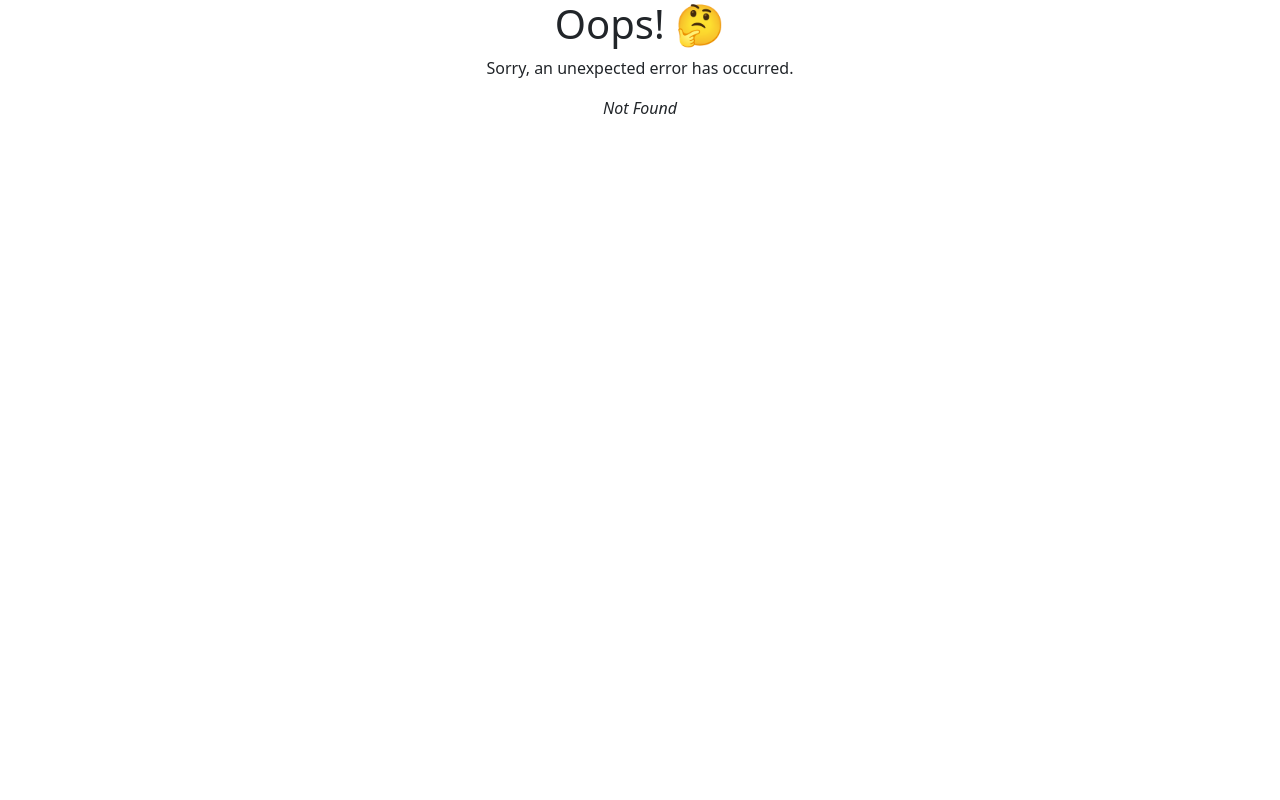
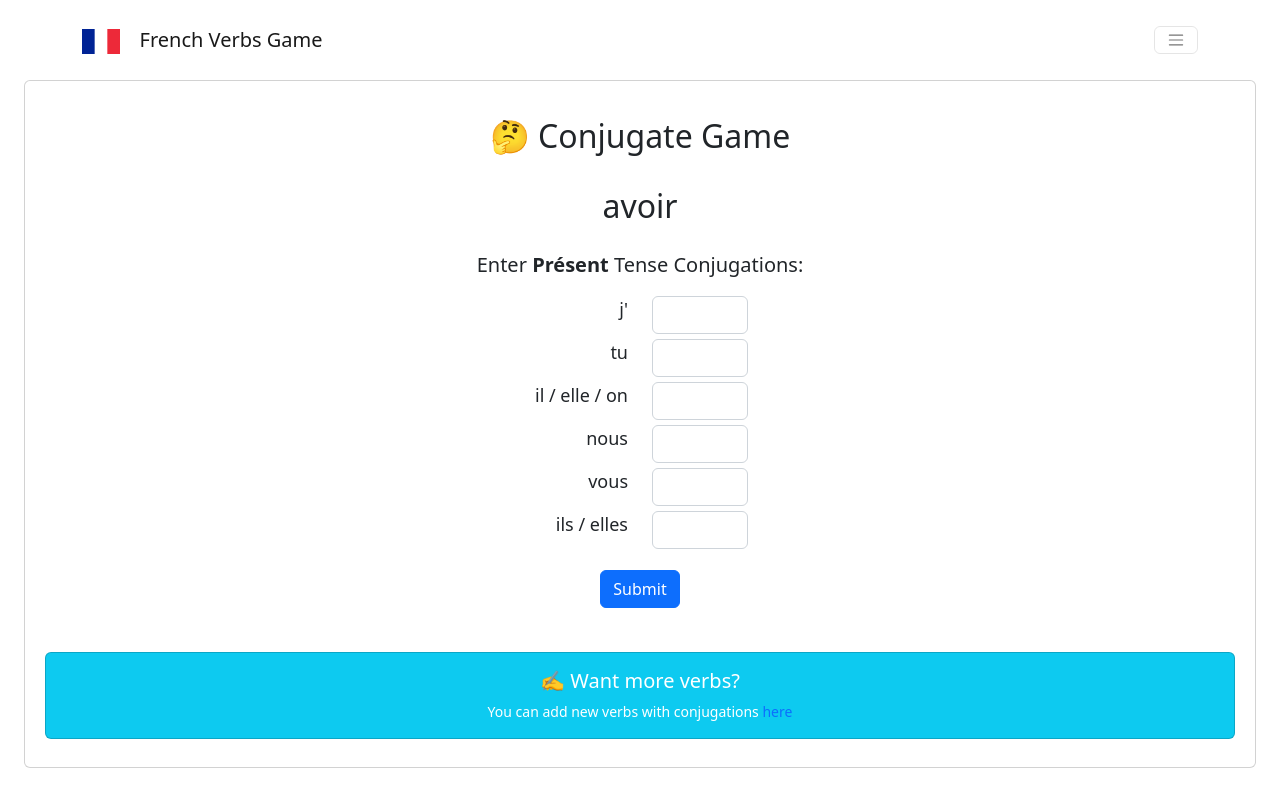
Before and after one commit to ryanMegarityART/french-verbs-game, a React (Vite) app in the folder frontend/: page /play/conjugate in a window 1280 px wide. Before the commit this address had no page. Built offline with nearby package versions, Linux system fonts and the light colour scheme; sample sign-in values are in the browser's storage.

Commit message:
add conjugation poc

```diff
--- a/frontend/src/App.css
+++ b/frontend/src/App.css
@@ -13,8 +13,12 @@
   margin-right: 1em;
 }
 
+.guess {
+  padding: 1em;
+  font-size: 1.25em;
+}
 
-.guess {
+.conj {
   padding: 1em;
   font-size: 1.25em;
 }
@@ -36,3 +40,11 @@ a {
 .toggle {
   font-size: 0.75em;
 }
+
+.conjugation-text-box {
+  width: 6em;
+}
+
+.add-link {
+  margin-top: 2em;
+}
--- a/frontend/src/App.tsx
+++ b/frontend/src/App.tsx
@@ -1,27 +1,38 @@
-import { useState } from "react";
-import { GuessVerb } from "./components/GuessVerb";
-import { Score } from "./components/Score";
-import { GameOver } from "./components/GameOver";
-import { GameWin } from "./components/GameWin";
+import { useEffect } from "react";
+import { Container, Row, Col } from "react-bootstrap";
+import { Outlet } from "react-router-dom";
+import { useOutletContext, useLocation } from "react-router-dom";
 
 function App() {
-  const [score, setScore] = useState(10);
-
-  const handleGameReset = () => {
-    setScore(10);
-  };
+  // @ts-ignore
+  const [user, setUser] = useOutletContext();
+  const location = useLocation();
 
   return (
     <div>
       <div className="app">
         <div className="card">
-          {score > 0 && score < 20 && (
-            <GuessVerb score={score} setScore={setScore} />
+          {location.pathname === "/play" && (
+            <Container>
+              <h2 className="m-3">Select Game: </h2>
+              <Row className="m-3">
+                <Col>
+                  <a href={`/play/translate`}>
+                    <h4>🔡 Translate </h4>
+                  </a>
+                </Col>
+              </Row>
+              <Row className="m-3">
+                <Col>
+                  <a href={`/play/conjugate`}>
+                    <h4>🤔 Conjugate </h4>
+                  </a>
+                </Col>
+              </Row>
+            </Container>
           )}
-          {score <= 0 && <GameOver handleClose={handleGameReset} />}
-          {score >= 20 && <GameWin handleClose={handleGameReset} />}
+          <Outlet context={[user, setUser]} />
         </div>
-        <Score score={score} />
       </div>
     </div>
   );
--- /dev/null
+++ b/frontend/src/components/AddConjugationVerb.tsx
@@ -0,0 +1,5 @@
+import React from "react";
+
+export const AddConjugationVerb = () => {
+  return <div>AddConjugationVerb</div>;
+};
--- a/frontend/src/components/AppNavigation.tsx
+++ b/frontend/src/components/AppNavigation.tsx
@@ -4,16 +4,20 @@ import Nav from "react-bootstrap/Nav";
 import Offcanvas from "react-bootstrap/Offcanvas";
 import Container from "react-bootstrap/Container";
 import frenchFlag from "../assets/french-flag.svg";
+import { NavDropdown } from "react-bootstrap";
 
 export const AppNavigation = () => {
-
   return (
     <Navbar expand={false}>
       <Container>
         <Navbar.Brand>
-          <img src={frenchFlag} className="logo" alt="french flag" />French Verbs Game
+          <img src={frenchFlag} className="logo" alt="french flag" />
+          French Verbs Game
         </Navbar.Brand>
-        <Navbar.Toggle className="toggle" aria-controls={`offcanvasNavbar-expand`} />
+        <Navbar.Toggle
+          className="toggle"
+          aria-controls={`offcanvasNavbar-expand`}
+        />
         <Navbar.Offcanvas
           id={`offcanvasNavbar-expand`}
           aria-labelledby={`offcanvasNavbarLabel-expand`}
@@ -26,7 +30,14 @@ export const AppNavigation = () => {
           </Offcanvas.Header>
           <Offcanvas.Body>
             <Nav className="justify-content-end flex-grow-1 pe-3">
-              <Nav.Link href={`/play`}>Play / Restart ▶️</Nav.Link>
+              <NavDropdown title="Play / Restart ▶️" id="basic-nav-dropdown">
+                <NavDropdown.Item href={`/play/translate`}>
+                  🔡 Translate
+                </NavDropdown.Item>
+                <NavDropdown.Item href={`/play/conjugate`}>
+                  🤔 Conjugate
+                </NavDropdown.Item>
+              </NavDropdown>
               <Nav.Link href={`/leaderboard`}>Leaderboard 🏆</Nav.Link>
               <Nav.Link
                 style={{ color: "red" }}
--- /dev/null
+++ b/frontend/src/components/Conjugate.tsx
@@ -0,0 +1,135 @@
+import React, { FormEvent, useState } from "react";
+import { Button, Card, Col, Container, Form, Row } from "react-bootstrap";
+
+interface ConjugationVerb {
+  infinitive: string;
+  tense: string;
+  conjugations: {
+    pre: string;
+    conjugation: string;
+  }[];
+}
+
+const avoirExample: ConjugationVerb = {
+  infinitive: "avoir",
+  tense: "Présent",
+  conjugations: [
+    {
+      pre: "j'",
+      conjugation: "ai",
+    },
+    {
+      pre: "tu",
+      conjugation: "as",
+    },
+    {
+      pre: "il / elle / on",
+      conjugation: "a",
+    },
+    {
+      pre: "nous",
+      conjugation: "avons",
+    },
+    {
+      pre: "vous",
+      conjugation: "avez",
+    },
+    {
+      pre: "ils / elles",
+      conjugation: "ont",
+    },
+  ],
+};
+
+export const Conjugate = () => {
+  const [guess, setGuess] = useState<any>("");
+  const [showSuccessAlert, setShowSuccessAlert] = useState<boolean>(false);
+  const [showErrorAlert, setShowErrorAlert] = useState<boolean>(false);
+  const [submitDisabled, setSubmitDisabled] = useState<boolean>(false);
+  const [loading, setLoading] = useState(true);
+  const [verb, setVerb] = useState<ConjugationVerb>(avoirExample);
+
+  const updateGuess = (updateObj: any) => {
+    setGuess({ ...guess, ...updateObj });
+  };
+
+  const onSubmit = (e: FormEvent<HTMLFormElement>) => {
+    e.preventDefault();
+    console.log(e);
+    setSubmitDisabled(true);
+
+    console.log(guess);
+
+    // if (guess.toLowerCase().trim() === translation.toLowerCase().trim()) {
+    //   setShowSuccessAlert(true);
+    //   postAttempt({ verb, correct: true, username: user.username });
+    //   triggerReset();
+    //   setScore((score) => score + 1);
+    // } else {
+    //   setShowErrorAlert(true);
+    //   postAttempt({ verb, correct: false, username: user.username });
+    //   triggerReset();
+    //   setScore((score) => score - 1);
+    // }
+
+    setSubmitDisabled(false);
+  };
+  return (
+    <div className="conj">
+      <h2 className="m-3">🤔 Conjugate Game</h2>
+      <Form className="p-3" onSubmit={onSubmit}>
+        <h2>{verb.infinitive}</h2>
+        <Form.Group className="mb-3">
+          <Form.Label className="m-3">
+            Enter <strong>Présent</strong> Tense Conjugations:
+          </Form.Label>
+          <Container>
+            {verb &&
+              verb.conjugations &&
+              verb.conjugations.length &&
+              verb.conjugations.map((conj) => {
+                return (
+                  <Row key={conj.pre} style={{ fontSize: "0.9em" }}>
+                    <Col style={{ textAlign: "end" }}>
+                      <p>{conj.pre}</p>
+                    </Col>
+                    <Col>
+                      <Form.Control
+                        type="text"
+                        placeholder=""
+                        required={true}
+                        className="conjugation-text-box"
+                        onChange={(e) =>
+                          updateGuess({ [conj.pre]: e.target.value })
+                        }
+                        value={guess[`${conj.pre}`]}
+                        id={`${conj.pre}_answer`}
+                        autoComplete="off"
+                      />
+                    </Col>
+                  </Row>
+                );
+              })}
+          </Container>
+        </Form.Group>
+        {!showErrorAlert && !showSuccessAlert && (
+          <Button variant="primary" type="submit" disabled={submitDisabled}>
+            Submit
+          </Button>
+        )}
+      </Form>
+      <div className="add-link" style={{ fontSize: "0.7em" }}>
+        <Card bg="info" text="white" style={{ width: "100%" }} className="mb-2">
+          {/* <Card.Header>Header</Card.Header> */}
+          <Card.Body>
+            <Card.Title>✍️ Want more verbs?</Card.Title>
+            <Card.Text>
+              You can add new verbs with conjugations{" "}
+              <a href={`add-conjugation-verb`}>here</a>
+            </Card.Text>
+          </Card.Body>
+        </Card>
+      </div>
+    </div>
+  );
+};
--- a/frontend/src/components/GuessVerb.tsx
+++ b/frontend/src/components/GuessVerb.tsx
@@ -1,11 +1,4 @@
-import React, {
-  CSSProperties,
-  Dispatch,
-  FormEvent,
-  SetStateAction,
-  useEffect,
-  useState,
-} from "react";
+import React, { CSSProperties, FormEvent, useEffect, useState } from "react";
 import Form from "react-bootstrap/Form";
 import Button from "react-bootstrap/Button";
 import { SuccessAlert } from "./shared/SuccessAlert";
@@ -13,6 +6,10 @@ import { ErrorAlert } from "./shared/ErrorAlert";
 import { useNavigate, useOutletContext } from "react-router-dom";
 import { checkAuthenticationResponse } from "../helpers/token";
 import { FadeLoader } from "react-spinners";
+import { GameOver } from "./GameOver";
+import { GameWin } from "./GameWin";
+import { Score } from "./Score";
+import { transationHintString } from "../helpers/translation";
 
 interface VerbResponse {
   verb: string;
@@ -25,14 +22,9 @@ interface Attempt {
   username: string;
 }
 
-export interface GuessVerbProps {
-  score: number;
-  setScore: Dispatch<SetStateAction<number>>;
-}
-
 const SUBMIT_TIMEOUT = 2500;
 
-export const GuessVerb = ({ score, setScore }: GuessVerbProps) => {
+export const GuessVerb = () => {
   const navigate = useNavigate();
   // @ts-ignore
   const [user, setUser] = useOutletContext();
@@ -46,11 +38,16 @@ export const GuessVerb = ({ score, setScore }: GuessVerbProps) => {
   const [submitDisabled, setSubmitDisabled] = useState<boolean>(false);
   const [loading, setLoading] = useState(true);
   const [color, setColor] = useState("#0066ff");
+  const [score, setScore] = useState(10);
 
   const override: CSSProperties = {
     display: "block",
     margin: "0 auto",
     borderColor: "red",
+  };
+
+  const handleGameReset = () => {
+    setScore(10);
   };
 
   const getVerbAndTranslation = async () => {
@@ -79,24 +76,6 @@ export const GuessVerb = ({ score, setScore }: GuessVerbProps) => {
       setSubmitDisabled(false);
       setLoading(false);
     }
-  };
-
-  const transationHintString = (translation: string) => {
-    const translationWordsArray = translation.split(" ");
-    let transationHintString = "";
-    translationWordsArray.map((translationWord, i) => {
-      transationHintString =
-        transationHintString +
-        translationWord[0].toString() +
-        "_ ".repeat(translationWord.length - 1);
-      if (i < translationWordsArray.length - 1) {
-        transationHintString + " ";
-      }
-    });
-    return (
-      transationHintString +
-      `(${translation.length - translationWordsArray.length + 1})`
-    );
   };
 
   const postAttempt = async (attempt: Attempt) => {
@@ -157,7 +136,10 @@ export const GuessVerb = ({ score, setScore }: GuessVerbProps) => {
   }, [user]);
 
   return (
-    <div style={{ minHeight: "60vh" }}>
+    <div>
+      {score > 0 && score < 20 && (
+        <div style={{ minHeight: "50vh" }}>
+          <h2 className="m-3">🔡 Translate Game</h2>
           {error && <ErrorAlert errorMessage={error} />}
           <div className="guess mt-3">
             <FadeLoader
@@ -169,7 +151,9 @@ export const GuessVerb = ({ score, setScore }: GuessVerbProps) => {
             />
             {verb && translation && !loading && (
               <>
-            {showErrorAlert && <h2 style={{ color: "red" }}>{translation}</h2>}
+                {showErrorAlert && (
+                  <h2 style={{ color: "red" }}>{translation}</h2>
+                )}
                 {showSuccessAlert && (
                   <h2 style={{ color: "green" }}>{translation}</h2>
                 )}
@@ -185,6 +169,7 @@ export const GuessVerb = ({ score, setScore }: GuessVerbProps) => {
                       placeholder={transationHintString(translation)}
                       onChange={(e) => setGuess(e.target.value)}
                       value={guess}
+                      autoComplete="off"
                     />
                   </Form.Group>
                   {!showErrorAlert && !showSuccessAlert && (
@@ -197,13 +182,20 @@ export const GuessVerb = ({ score, setScore }: GuessVerbProps) => {
                     </Button>
                   )}
                 </Form>
-            <div className="mt-3" style={{ minHeight: "5em" }}>
+                <div className="mt-3" style={{ minHeight: "2em" }}>
                   {showSuccessAlert && <SuccessAlert />}
-              {showErrorAlert && <ErrorAlert errorMessage={`Incorrect 😟`} />}
+                  {showErrorAlert && (
+                    <ErrorAlert errorMessage={`Incorrect 😟`} />
+                  )}
                 </div>
               </>
             )}
           </div>
         </div>
+      )}
+      {score <= 0 && <GameOver handleClose={handleGameReset} />}
+      {score >= 20 && <GameWin handleClose={handleGameReset} />}
+      <Score score={score} />
+    </div>
   );
 };
--- a/frontend/src/components/Score.tsx
+++ b/frontend/src/components/Score.tsx
@@ -7,7 +7,7 @@ export interface ScoreProps {
 
 export const Score = ({ score }: ScoreProps) => {
   return (
-    <div className="mt-3">
+    <div className="m-3">
       <ProgressBar>
         <ProgressBar
           striped
@@ -18,7 +18,7 @@ export const Score = ({ score }: ScoreProps) => {
         {/* <ProgressBar variant="warning" now={20} key={2} /> */}
         {/* <ProgressBar striped variant="danger" now={10} key={3} /> */}
       </ProgressBar>
-      <h4>Score: {score}</h4>
+      <h4 className="m-3">Score: {score}</h4>
     </div>
   );
 };
--- /dev/null
+++ b/frontend/src/helpers/translation.ts
@@ -0,0 +1,17 @@
+export const transationHintString = (translation: string) => {
+    const translationWordsArray = translation.split(" ");
+    let transationHintString = "";
+    translationWordsArray.map((translationWord, i) => {
+        transationHintString =
+            transationHintString +
+            translationWord[0].toString() +
+            "_ ".repeat(translationWord.length - 1);
+        if (i < translationWordsArray.length - 1) {
+            transationHintString + " ";
+        }
+    });
+    return (
+        transationHintString +
+        `(${translation.length - translationWordsArray.length + 1})`
+    );
+};
```
Also changed, not shown: frontend/src/main.tsx (+17 -0 lines). Lines whose indentation alone changed are shown as unchanged.
